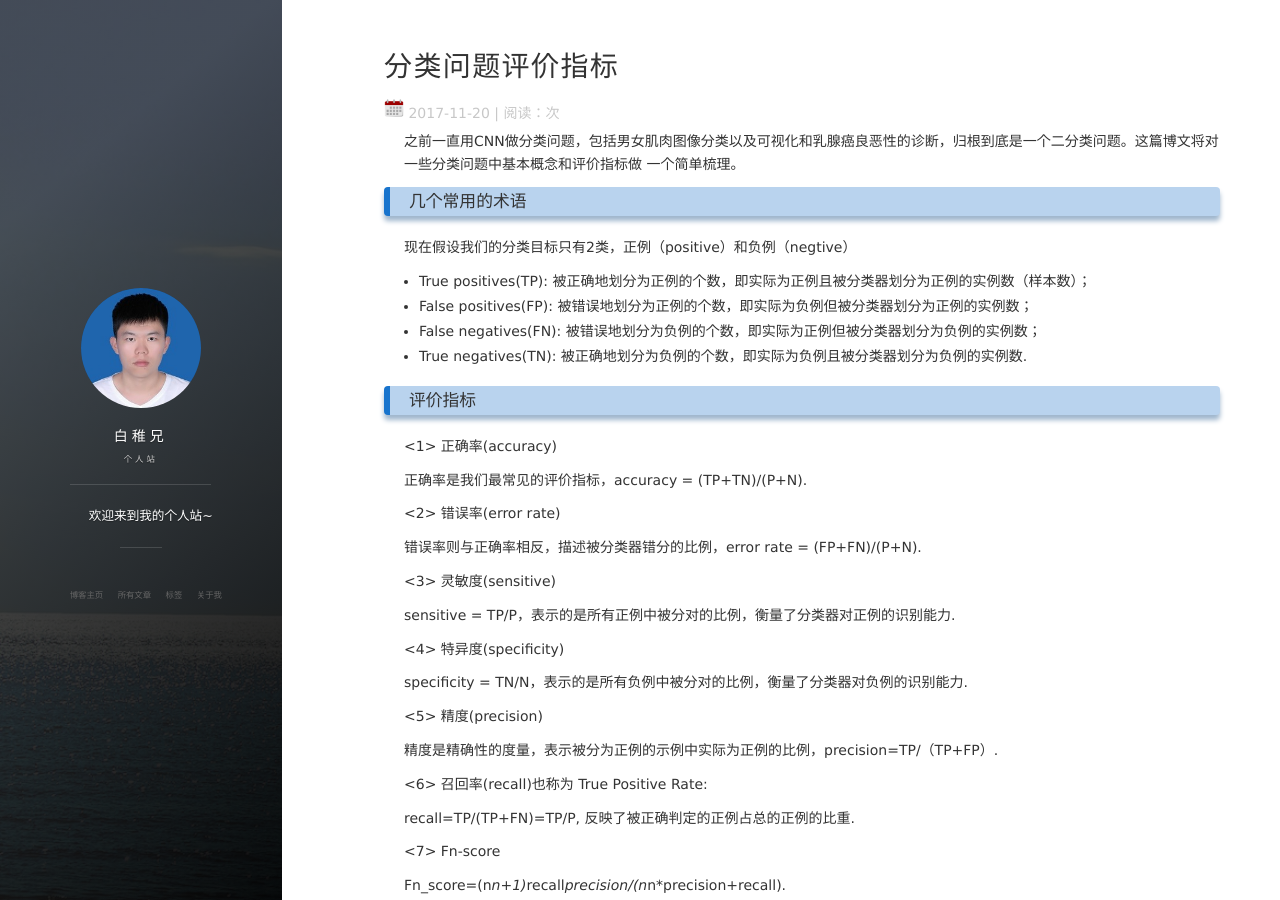
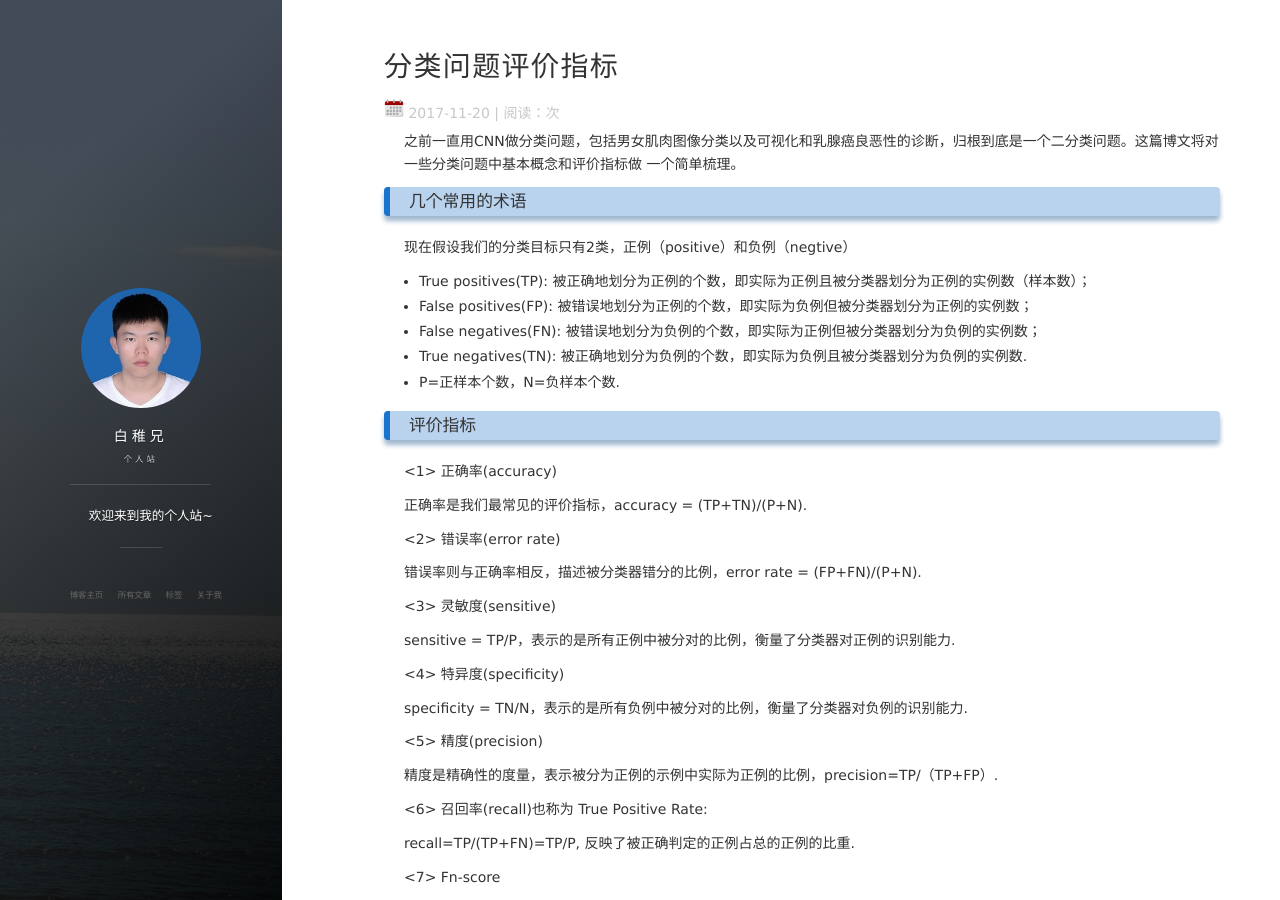
Before and after one commit to xujingxu/xujingxu.github.io, a Jekyll site: the page built from _posts/2017-11-20-分类问题评价指标.md, in a window 1280 px wide and 900 px high. Built offline with Jekyll 4.4.1, drawn with Linux system fonts in a browser that asks for light colours; nearby versions of some CDN libraries; comment, search, counter and statistics services are not loaded.

Commit message:
Update 2017-11-20-分类问题评价指标.md

```diff
--- a/_posts/2017-11-20-分类问题评价指标.md
+++ b/_posts/2017-11-20-分类问题评价指标.md
@@ -17,7 +17,7 @@ tag: classification
 * False positives(FP): 被错误地划分为正例的个数，即实际为负例但被分类器划分为正例的实例数；
 * False negatives(FN): 被错误地划分为负例的个数，即实际为正例但被分类器划分为负例的实例数；
 * True negatives(TN): 被正确地划分为负例的个数，即实际为负例且被分类器划分为负例的实例数.
-
+* P=正样本个数，N=负样本个数.
 
 ### 评价指标
 
```
